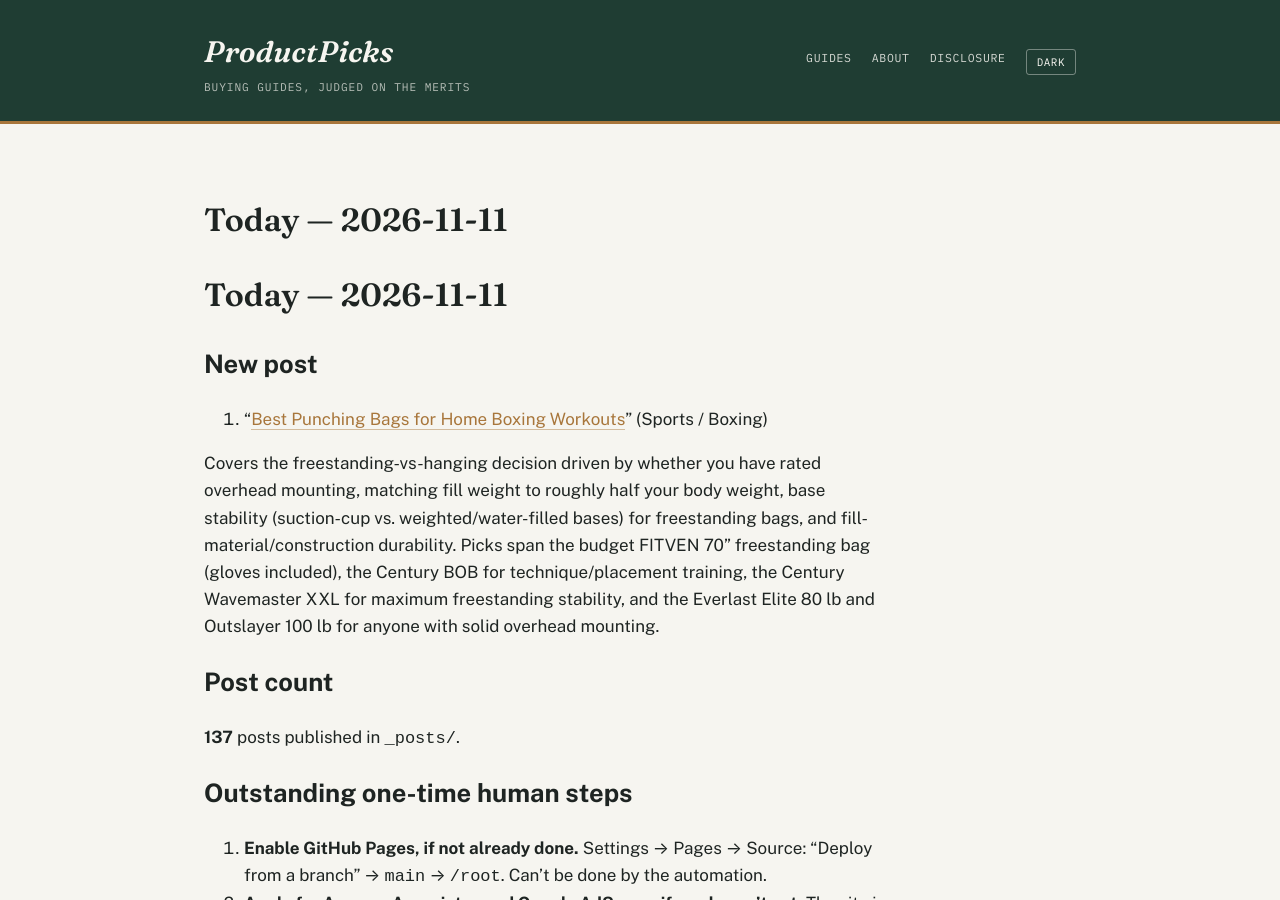
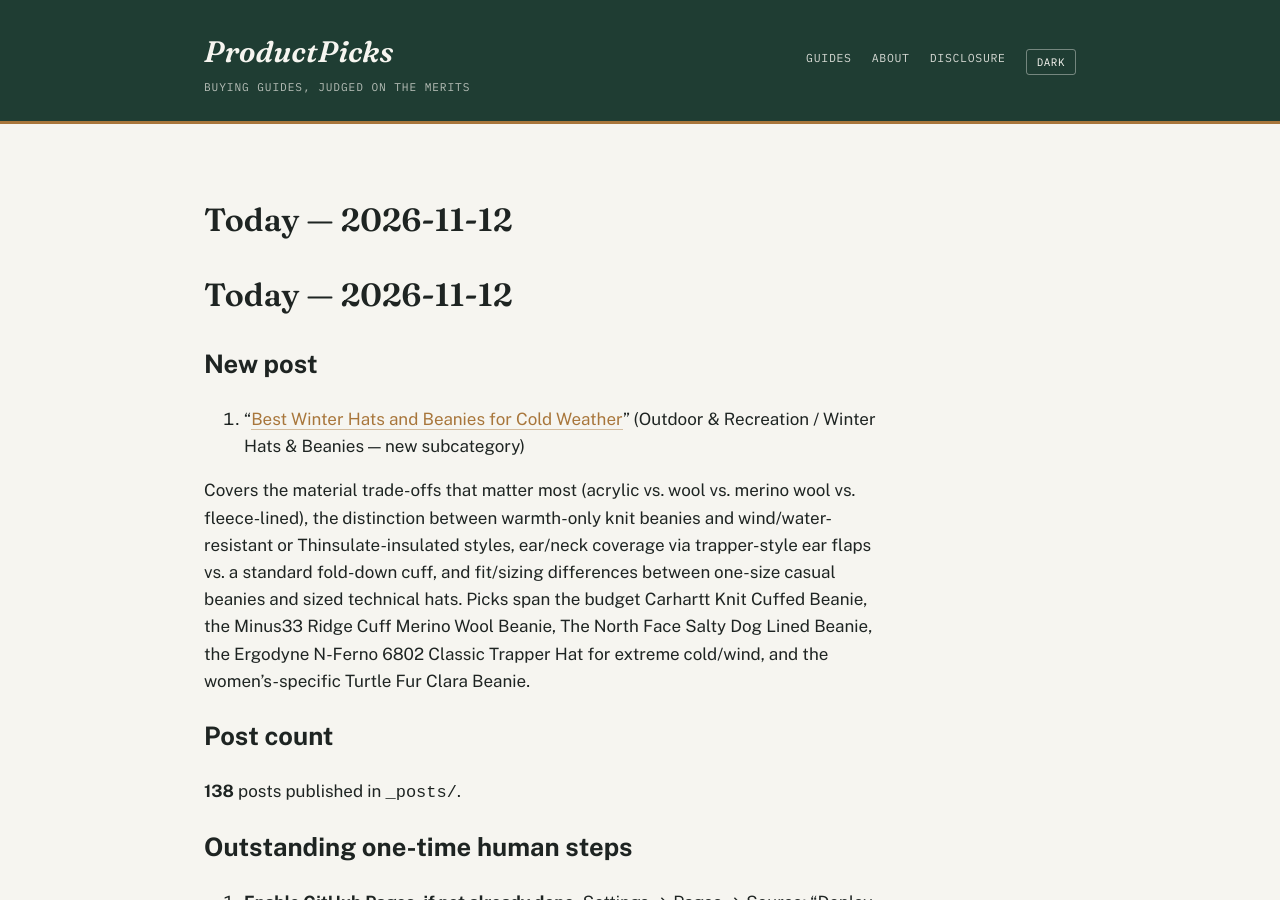
Before and after one commit to ajith198/ProductPicks, a Jekyll site: the page built from today.md, in a window 1280 px wide and 900 px high. Built offline with Jekyll 4.4.1, drawn with Linux system fonts in a browser that asks for light colours; our own code applies the rules of GitHub Pages for plain Markdown files.

Commit message:
daily: 2026-11-12 new post + log update
Add Winter Hats & Beanies buying guide (new subcategory under Outdoor &
Recreation), update content-log, categories, and today/TODAY summaries.

Co-Authored-By: Claude Sonnet 5 <noreply@anthropic.com>
Claude-Session: https://claude.ai/code/session_01UFLJpXqcd5HigqEWWKas2Y

```diff
--- a/today.md
+++ b/today.md
@@ -1,14 +1,14 @@
-# Today — 2026-11-11
+# Today — 2026-11-12
 
 ## New post
 
-1. "[Best Punching Bags for Home Boxing Workouts](/sports/buying-guides/best-punching-bags-for-home-boxing-workouts/)" (Sports / Boxing)
+1. "[Best Winter Hats and Beanies for Cold Weather](/outdoor-recreation/buying-guides/best-winter-hats-and-beanies-for-cold-weather/)" (Outdoor & Recreation / Winter Hats & Beanies — new subcategory)
 
-Covers the freestanding-vs-hanging decision driven by whether you have rated overhead mounting, matching fill weight to roughly half your body weight, base stability (suction-cup vs. weighted/water-filled bases) for freestanding bags, and fill-material/construction durability. Picks span the budget FITVEN 70" freestanding bag (gloves included), the Century BOB for technique/placement training, the Century Wavemaster XXL for maximum freestanding stability, and the Everlast Elite 80 lb and Outslayer 100 lb for anyone with solid overhead mounting.
+Covers the material trade-offs that matter most (acrylic vs. wool vs. merino wool vs. fleece-lined), the distinction between warmth-only knit beanies and wind/water-resistant or Thinsulate-insulated styles, ear/neck coverage via trapper-style ear flaps vs. a standard fold-down cuff, and fit/sizing differences between one-size casual beanies and sized technical hats. Picks span the budget Carhartt Knit Cuffed Beanie, the Minus33 Ridge Cuff Merino Wool Beanie, The North Face Salty Dog Lined Beanie, the Ergodyne N-Ferno 6802 Classic Trapper Hat for extreme cold/wind, and the women's-specific Turtle Fur Clara Beanie.
 
 ## Post count
 
-**137** posts published in `_posts/`.
+**138** posts published in `_posts/`.
 
 ## Outstanding one-time human steps
 
```
Also changed, not shown: TODAY.md (+1 -1 lines), _posts/2026-11-12-best-winter-hats-and-beanies-for-cold-weather.md (added, +54 -0 lines), categories.md (+2 -2 lines), content-log.md (+1 -0 lines).
